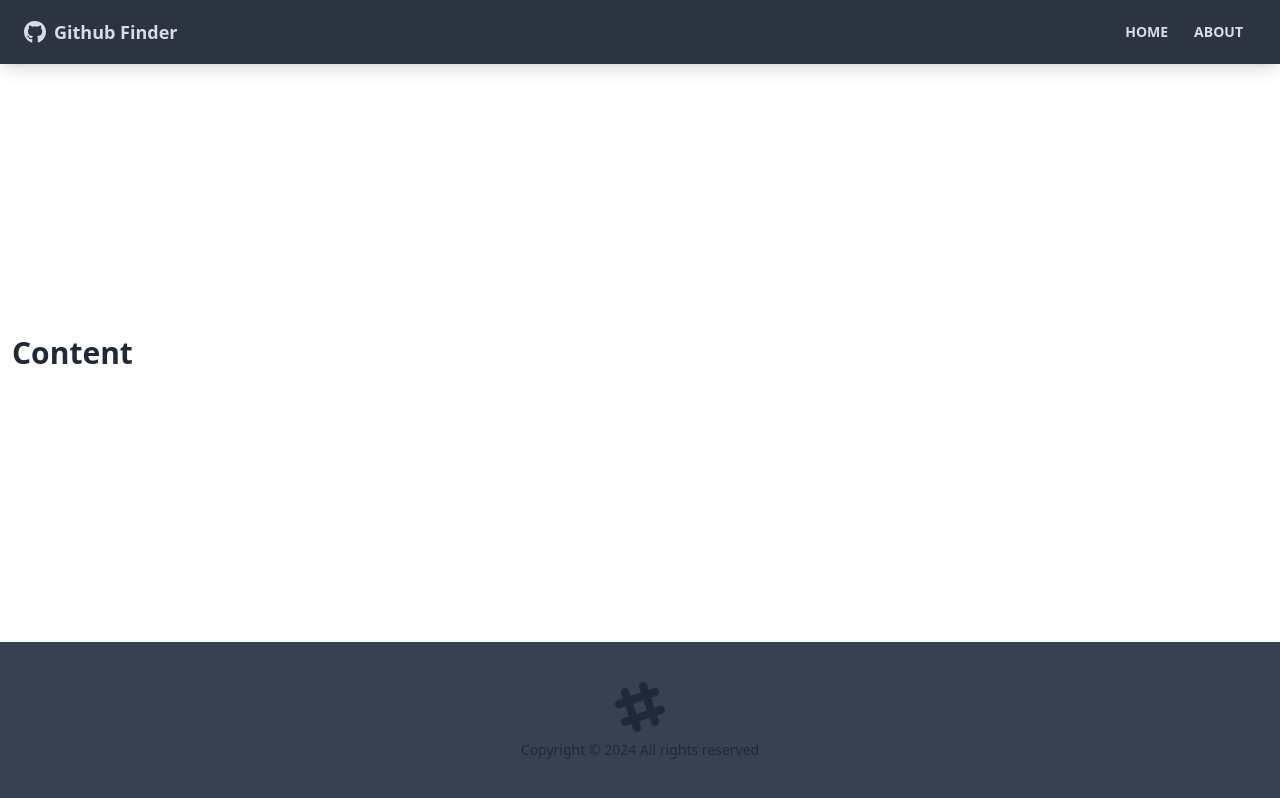
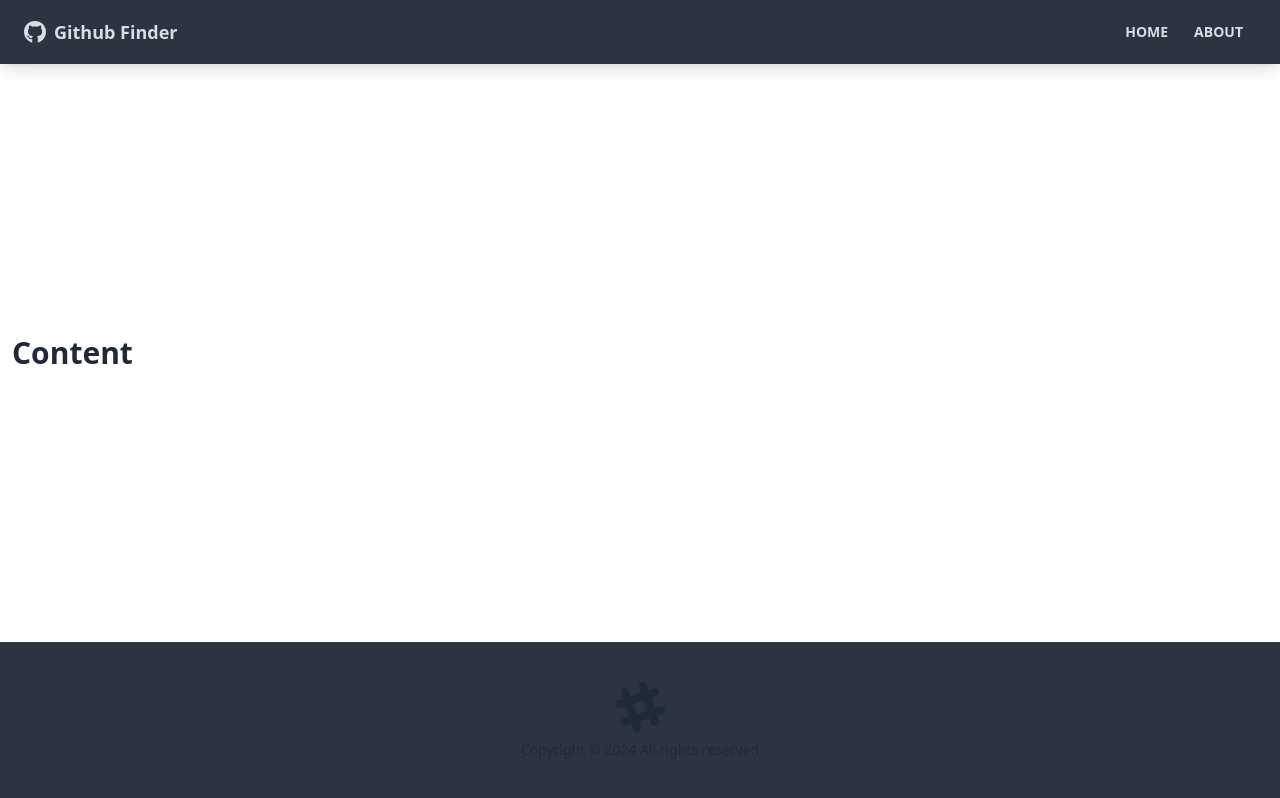
Before and after one commit to HusseinHalloum/github-finder-vite, a React (Vite) app: page / in a window 1280 px wide. Built offline with nearby package versions, Linux system fonts and the light colour scheme.

Commit message:
Update Footer and Navbar layout components

```diff
--- a/src/components/layout/Footer.jsx
+++ b/src/components/layout/Footer.jsx
@@ -1,7 +1,7 @@
 function Footer() {
   const footerYear = new Date().getFullYear()
   return (
-    <footer className='footer p-10 bg-gray-700 footer-center'>
+    <footer className='footer p-10 bg-neutral footer-center'>
       <div>
         <svg
           width='50'
--- a/src/components/layout/Navbar.jsx
+++ b/src/components/layout/Navbar.jsx
@@ -30,7 +30,7 @@ function Navbar({ title = 'Github Finder' }) {
   )
 }
 
-Navbar.PropTypes = {
+Navbar.propTypes = {
   title: PropTypes.string,
 }
 
```
